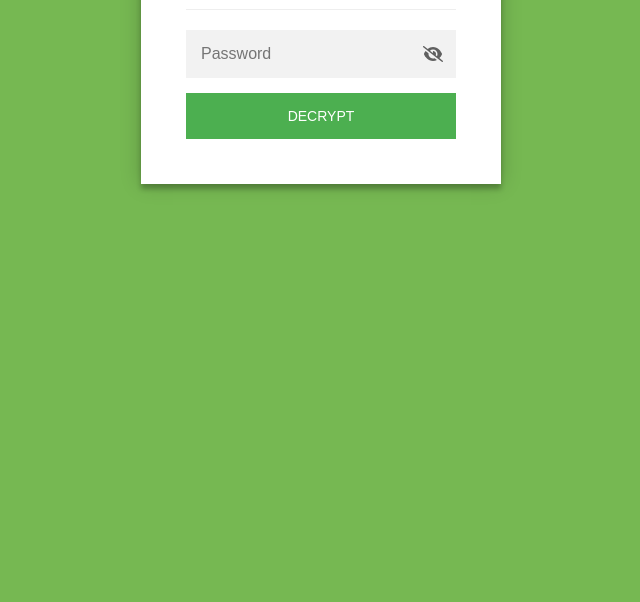
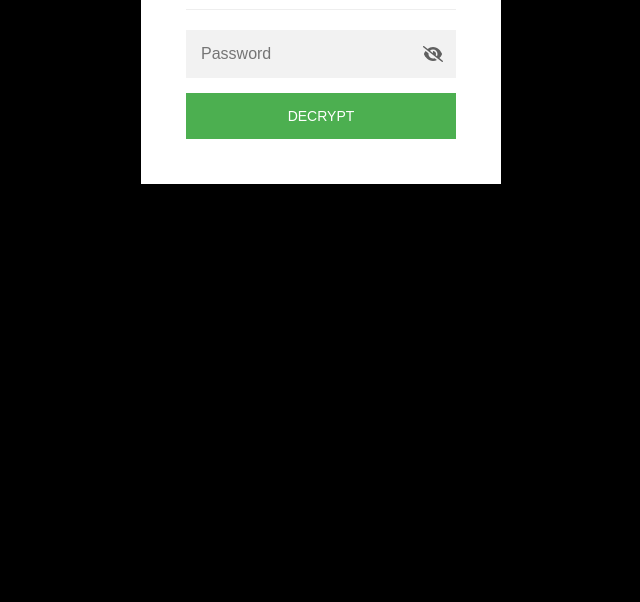
Before and after one commit to rose-ascii/HELL-OHIO, a plain HTML site: page instructions.html in a window 1280 px wide. Shown: the part 198-800 px from the top of the page, without its empty margins (319-959 px from the left). Drawn offline with Linux system fonts and the light colour scheme.

Commit message:
Update instructions.html

```diff
--- a/instructions.html
+++ b/instructions.html
@@ -102,7 +102,7 @@
             .staticrypt-content {
                 height: 100%;
                 margin-bottom: 1em;
-                background: #76B852;
+                background: #000000;
                 font-family: "Arial", sans-serif;
                 -webkit-font-smoothing: antialiased;
                 -moz-osx-font-smoothing: grayscale;
```
